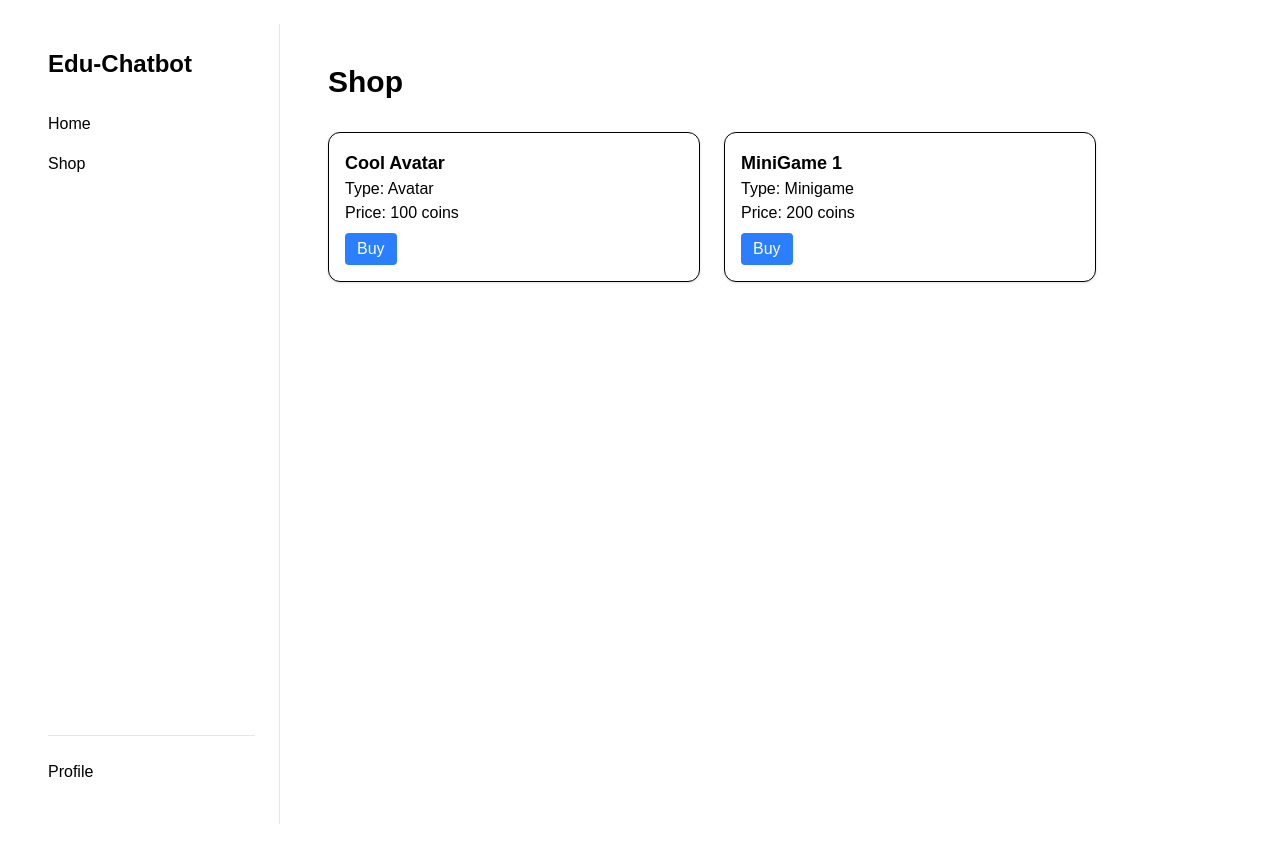
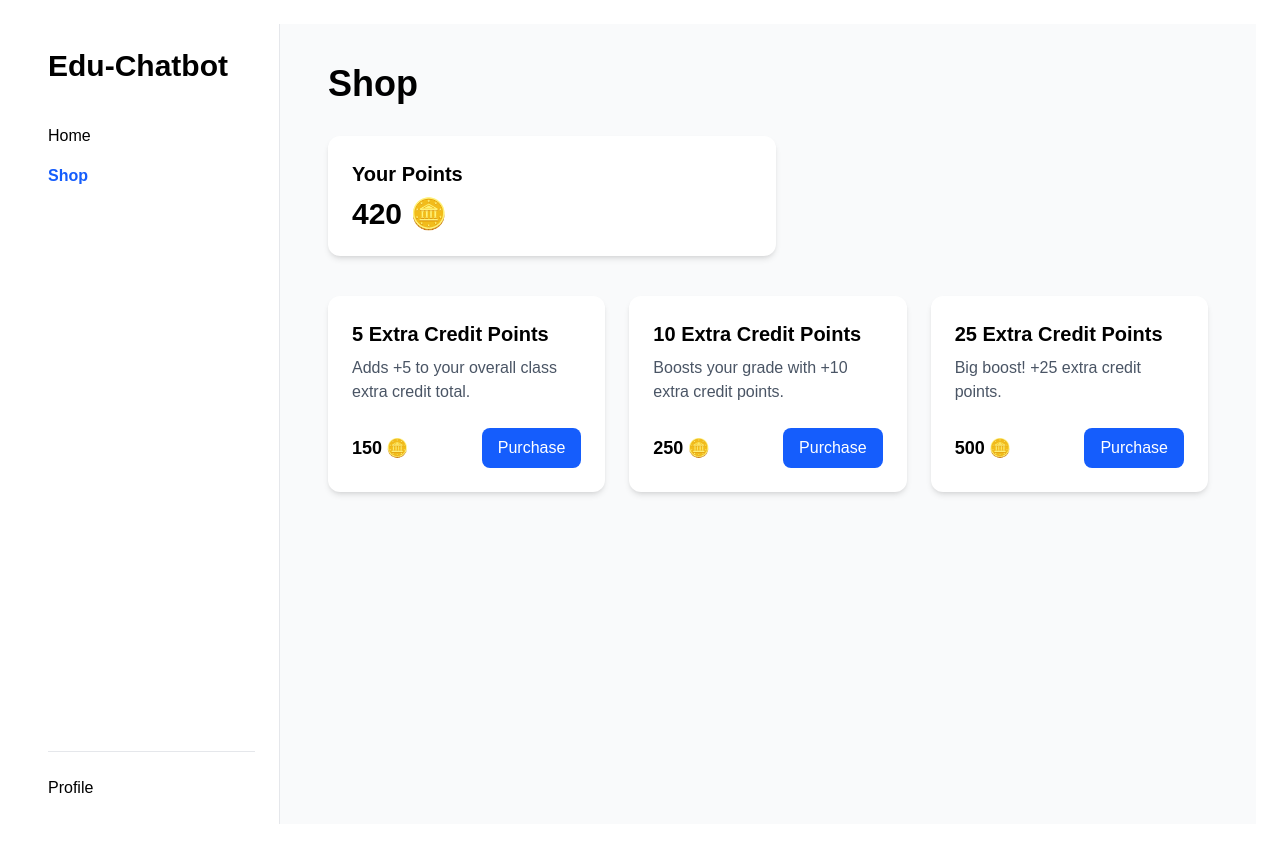
Before and after one commit to k15karthik/EducationalChatbot, a Next.js app: page /shop in a window 1280 px wide. Built offline with nearby package versions, Linux system fonts and the light colour scheme.

Commit message:
Finished phase 1; given feedback will add more

```diff
--- a/src/app/components/ShopItemCard.tsx
+++ b/src/app/components/ShopItemCard.tsx
@@ -1,10 +1,31 @@
-export default function ShopItemCard({ name, type, price }: any) {
-    return (
-      <div className="border p-4 rounded-xl shadow-sm bg-white">
-        <h2 className="text-lg font-semibold">{name}</h2>
-        <p>Type: {type}</p>
-        <p>Price: {price} coins</p>
-        <button className="mt-2 bg-blue-500 text-white px-3 py-1 rounded">Buy</button>
+interface ShopItemCardProps {
+  name: string;
+  description: string;
+  price: number;
+}
+
+export default function ShopItemCard({ name, description, price }: ShopItemCardProps) {
+  return (
+    <div className="bg-white p-6 rounded-xl shadow-md hover:shadow-lg hover:scale-[1.02] transition transform">
+      <h3 className="text-xl font-bold mb-2">{name}</h3>
+
+      <p className="text-gray-600 mb-4">{description}</p>
+
+      <div className="flex items-center justify-between mt-6">
+        <span className="text-lg font-semibold flex items-center gap-1">
+          {price} <span className="text-yellow-500">🪙</span>
+        </span>
+
+        <button
+          className="
+              bg-blue-600 text-white
+              px-4 py-2 rounded-lg
+              hover:bg-blue-700 transition
+          "
+        >
+          Purchase
+        </button>
       </div>
-    );
-  }
+    </div>
+  );
+}
--- a/src/app/courses/cs141/page.tsx
+++ b/src/app/courses/cs141/page.tsx
@@ -7,8 +7,6 @@ export default function CS141Page() {
 
   const lessons = [
     { id: "lesson1", title: "Lesson 1: Variables and Data Types" },
-    { id: "lesson2", title: "Lesson 2: Control Structures" },
-    { id: "lesson3", title: "Lesson 3: Functions and Scope" },
   ];
 
   return (
@@ -101,7 +99,10 @@ export default function CS141Page() {
             >
               Ask AI
             </button>
-            <button className="border rounded-xl py-3 font-medium hover:bg-gray-100">
+            <button
+              onClick={() => window.open("https://piazza.com/class/lr12s7wojy73ob#", "_blank")}
+              className="border rounded-xl py-3 font-medium hover:bg-gray-100"
+            >
               Discussion
             </button>
           </div>
--- a/src/app/shop/page.tsx
+++ b/src/app/shop/page.tsx
@@ -1,31 +1,52 @@
 import ShopItemCard from "../components/ShopItemCard";
 
 export default function ShopPage() {
+  // Hardcoded for now — plug into your DB later
+  const currentPoints = 420;
+
   const items = [
-    { name: "Cool Avatar", type: "Avatar", price: 100 },
-    { name: "MiniGame 1", type: "Minigame", price: 200 },
+    {
+      name: "5 Extra Credit Points",
+      description: "Adds +5 to your overall class extra credit total.",
+      price: 150,
+    },
+    {
+      name: "10 Extra Credit Points",
+      description: "Boosts your grade with +10 extra credit points.",
+      price: 250,
+    },
+    {
+      name: "25 Extra Credit Points",
+      description: "Big boost! +25 extra credit points.",
+      price: 500,
+    },
   ];
 
   return (
-    <div className="flex min-h-screen bg-white text-black">
-      {/* Sidebar Navbar */}
-      <aside className="w-64 border-r border-gray-200 p-6 flex flex-col justify-between pr-100px sm-text-[100px]">
+    <div className="flex min-h-screen bg-gray-50 text-black">
+      {/* Sidebar */}
+      <aside className="w-64 bg-white border-r border-gray-200 p-6 flex flex-col justify-between">
         <div>
-          <h1 className="text-2xl font-bold mb-8">Edu-Chatbot</h1>
+          <h1 className="text-3xl font-bold mb-10">Edu-Chatbot</h1>
+
           <nav className="space-y-4">
             <a href="/" className="block font-medium hover:text-blue-600">
               Home
             </a>
-            <a href="/shop" className="block font-medium hover:text-blue-600">
+
+            <a
+              href="/shop"
+              className="block font-medium text-blue-600 font-semibold"
+            >
               Shop
             </a>
           </nav>
         </div>
 
-        <div className="pt-6 border-t border-gray-200 mb-4">
+        <div className="pt-6 border-t border-gray-200">
           <a
             href="/profile"
-            className="block font-medium text-black hover:text-blue-600 transition"
+            className="block font-medium hover:text-blue-600 transition"
           >
             Profile
           </a>
@@ -34,8 +55,21 @@ export default function ShopPage() {
 
       {/* Main Content */}
       <main className="flex-1 px-12 py-10">
-        <h1 className="text-3xl font-bold mb-8">Shop</h1>
-        <div className="grid grid-cols-2 gap-6 max-w-3xl">
+        <h1 className="text-4xl font-bold mb-8">Shop</h1>
+
+        {/* Current Points Display */}
+        <div className="mb-10">
+          <div className="bg-white rounded-xl shadow-md p-6 max-w-md">
+            <h2 className="text-xl font-semibold mb-2">Your Points</h2>
+            <p className="text-3xl font-bold flex items-center gap-2">
+              <span>{currentPoints}</span>
+              <span className="text-yellow-500">🪙</span>
+            </p>
+          </div>
+        </div>
+
+        {/* Shop Items */}
+        <div className="grid grid-cols-1 sm:grid-cols-2 lg:grid-cols-3 gap-6">
           {items.map((item, idx) => (
             <ShopItemCard key={idx} {...item} />
           ))}
```
